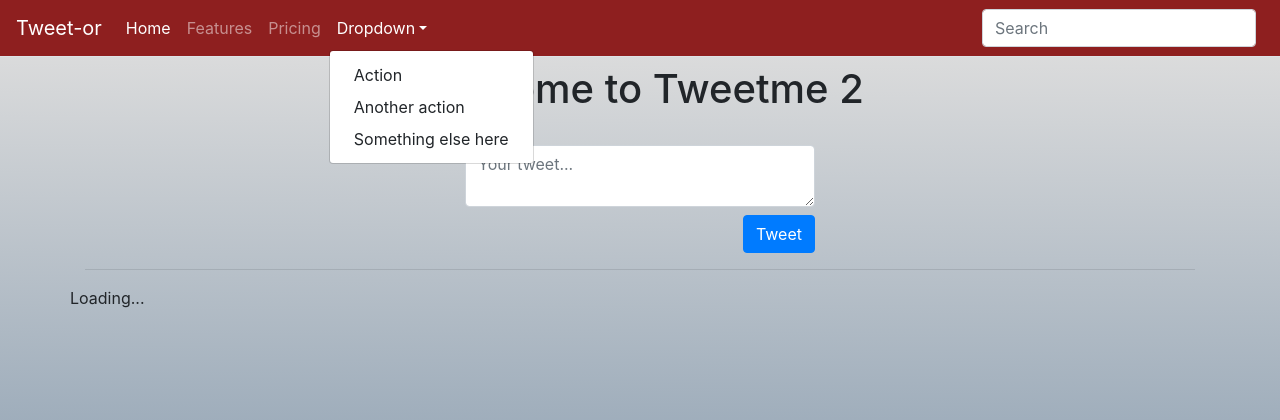
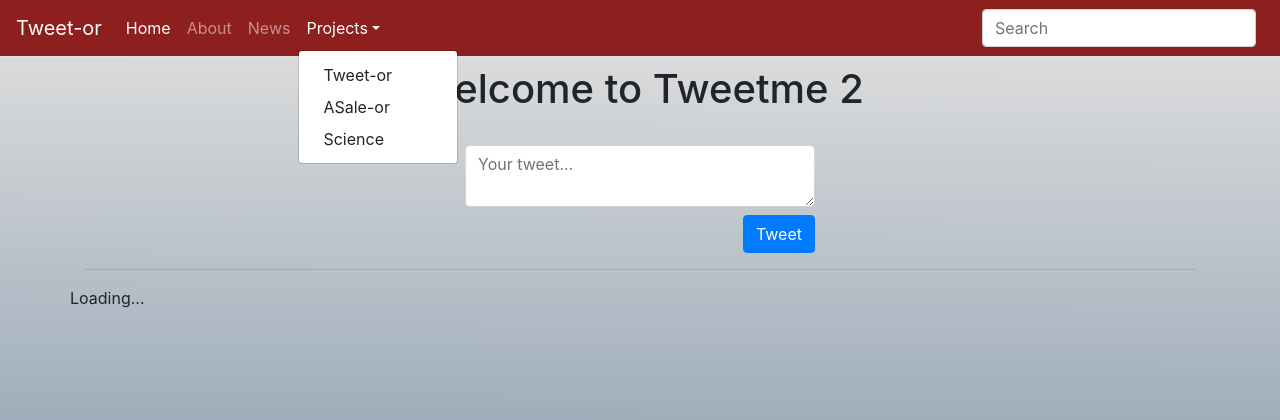
Before and after one commit to mikeking95/tweeter, a Django app: page / in a window 1280 px wide, after a click on "Projects". Shown: the top 420 px of the page. Run offline with Django 3.2, Linux system fonts and the light colour scheme; data comes from the database, SQL or seed files in the repository; data that the repository does not hold is empty; some libraries are stand-ins or nearby versions.

Commit message:
Tweet Like model/admin

```diff
--- a/news/urls.py
+++ b/news/urls.py
@@ -7,5 +7,5 @@
 urlpatterns = [
     path('', views.index, name="index"),
     #path('headlines/',views.headlines_view, name="headlines_view"),
-    #path('get_news/' views.get_headlines, name='get_headlines'),
+    path('get_news/', views.get_headlines, name='get_headlines'),
 ]
--- a/templates/components/navbar.html
+++ b/templates/components/navbar.html
@@ -17,19 +17,20 @@
                 </a>
             </li>
             <li class="nav-item">
-                <a class="nav-link" href="#">Features</a>
+                <a class="nav-link" href="about/">About</a>
             </li>
+            <!-- Dropdown -->
             <li class="nav-item">
-                <a class="nav-link" href="#">Pricing</a>
+                <a class="nav-link" href="news/">News</a>
             </li>
             <!-- Dropdown -->
             <li class="nav-item dropdown">
                 <a class="nav-link dropdown-toggle" id="navbarDropdownMenuLink" data-toggle="dropdown"
-                    aria-haspopup="true" aria-expanded="false">Dropdown</a>
+                    aria-haspopup="true" aria-expanded="false">Projects</a>
                 <div class="dropdown-menu dropdown-primary" aria-labelledby="navbarDropdownMenuLink">
-                    <a class="dropdown-item" href="#">Action</a>
-                    <a class="dropdown-item" href="#">Another action</a>
-                    <a class="dropdown-item" href="#">Something else here</a>
+                    <a class="dropdown-item" href="#">Tweet-or</a>
+                    <a class="dropdown-item" href="#">ASale-or</a>
+                    <a class="dropdown-item" href="#">Science</a>
                 </div>
             </li>
         </ul>
--- a/templates/news/newspaper.html
+++ b/templates/news/newspaper.html
@@ -1,4 +1,5 @@
 {% extends 'news_base-mdb.html' %}
+{% load static %}
 {% block title %}Daily Tech News{% endblock title %}
 {% block content %}
 <div class="container wrapper">
@@ -36,3 +37,6 @@
     {% endblock content %}
 
 </div>
+
+
+</div>
--- a/templates/pages/about.html
+++ b/templates/pages/about.html
@@ -1,5 +1,6 @@
 <!DOCTYPE html>
 <html lang="en">
+{% load static %}
 
 <head>
     <meta charset="UTF-8">
@@ -137,7 +138,7 @@
         <!-- Bootstrap core JavaScript -->
         <script type="text/javascript"
             src="https://cdnjs.cloudflare.com/ajax/libs/twitter-bootstrap/4.4.1/js/bootstrap.min.js"></script>
-        <!-- MDB core JavaScript -->{% load_static %}
+        <!-- MDB core JavaScript -->
         <script type="text/javascript" src="{% static 'js/mdb.min.js' %}"></script>
         <!-- Your custom scripts (optional) -->
         <script type="text/javascript">
--- a/tweets/models.py
+++ b/tweets/models.py
@@ -4,11 +4,18 @@
 
 User = settings.AUTH_USER_MODEL
 
+class TweetLike(models.Model):
+    user = models.ForeignKey(User, on_delete=models.CASCADE)
+    tweet = models.ForeignKey("Tweet", on_delete=models.CASCADE)
+    timestamp = models.DateTimeField(auto_now_add=True)
+
 class Tweet(models.Model):
     # id = models.AutoField(primary_key=True)
     user = models.ForeignKey(User, on_delete=models.CASCADE)
+    likes = models.ManyToManyField(User, related_name='tweet_user', blank=True, through=TweetLike)
     content = models.TextField(blank=True, null=True)
     image = models.FileField(upload_to='images/', blank=True, null=True)
+    timestamp = models.DateTimeField(auto_now_add=True)
 
     class Meta:
         ordering = ['-id']
```
Also changed, not shown: news/views.py (+9 -0 lines), templates/components/masonite-grid.html (added, +31 -0 lines), tweets/admin.py (+14 -2 lines), db.sqlite3, tweets/migrations/0004_auto_20200210_1823.py (added), 2 other files.
